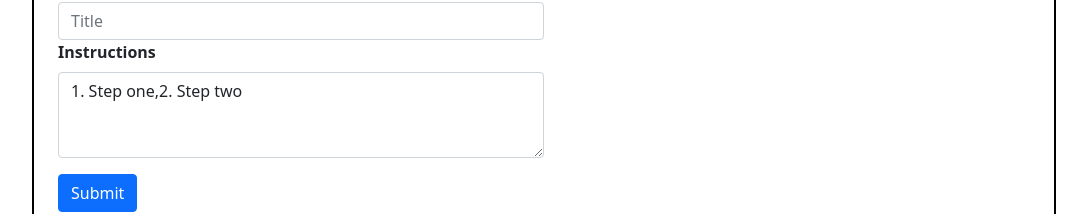
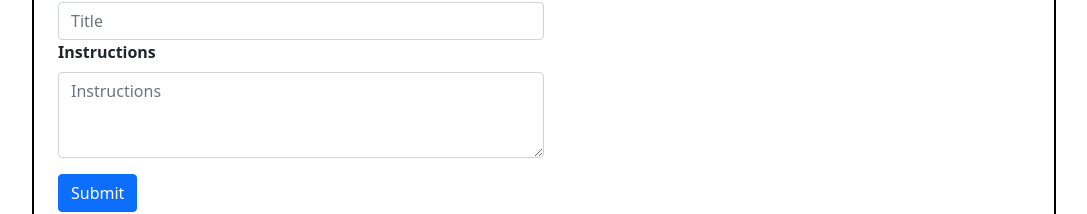
Before and after one commit to ojela028xamk/recipe-creator, a React (Create React App) app: page /create in a window 1280 px wide. Shown: the part 168-382 px from the top of the page, without its empty margins (96-1183 px from the left). Built offline with nearby package versions, Linux system fonts and the light colour scheme.

Commit message:
formik added

```diff
--- a/package.json
+++ b/package.json
@@ -11,6 +11,7 @@
     "@types/react": "^18.0.10",
     "@types/react-dom": "^18.0.5",
     "bootstrap": "^5.1.3",
+    "formik": "^2.2.9",
     "react": "^18.1.0",
     "react-bootstrap": "^2.4.0",
     "react-bootstrap-icons": "^1.8.2",
--- a/src/components/CreateRecipe.tsx
+++ b/src/components/CreateRecipe.tsx
@@ -8,8 +8,8 @@ export default function CreateRecipe(): JSX.Element {
     id: uuidv4(),
     title: "",
     servingSize: 2,
-    ingredients: ["Ing 1", "Ing 2"],
-    instructions: ["1. Step one", "2. Step two"],
+    ingredients: [],
+    instructions: [],
   });
 
   // one function handles all input changes
```
Also changed, not shown: 1 other file (tests, documents, lock files or other folders).
